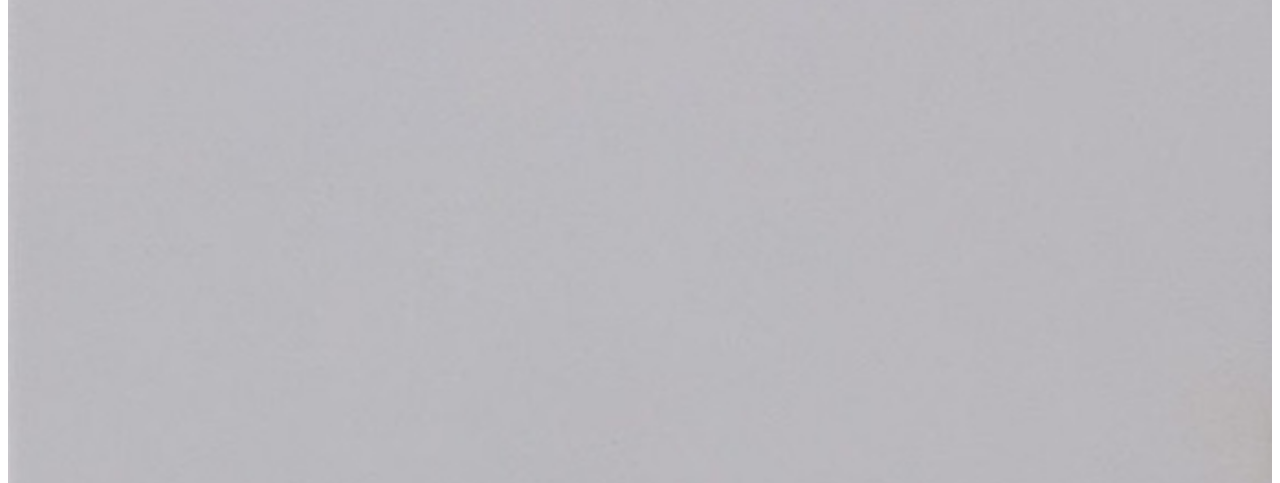
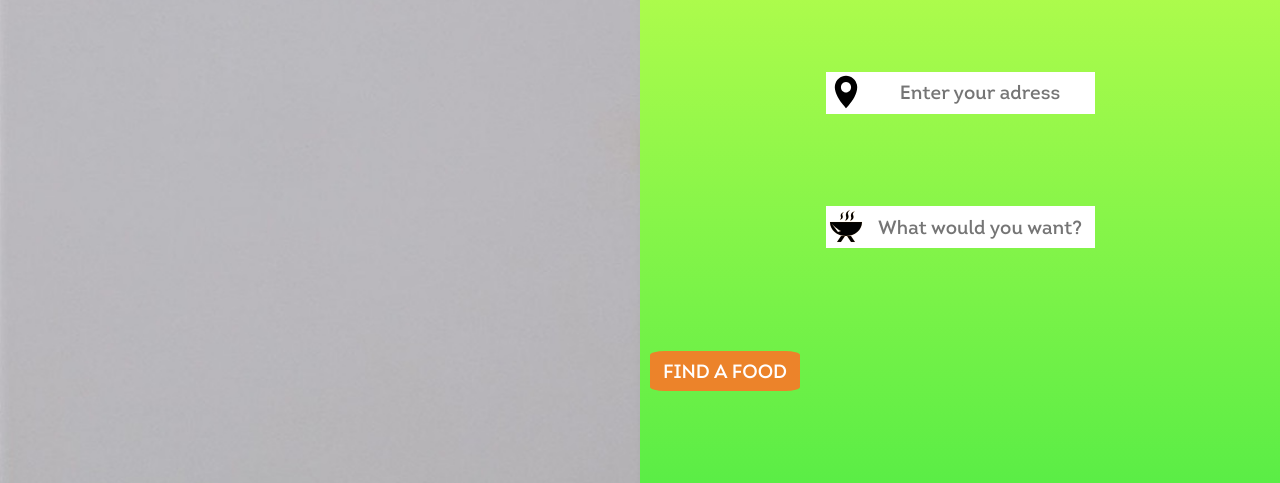
Before and after one commit to factoriaf5-p52/yum-yum-HelAige, a plain HTML site: page fonts/Intro/index.html in a window 1280 px wide. Shown: the part 171-654 px from the top of the page. Drawn offline with Linux system fonts and the light colour scheme.

Commit message:
formulary

```diff
--- a/fonts/Intro/index.css
+++ b/fonts/Intro/index.css
@@ -15,6 +15,7 @@
 
 * {
     font-family: 'Intro';
+    margin: 0;
 }
 
 #btn-menu {
@@ -85,17 +86,19 @@ label img {
 }
 
 .form {
-    display: flex;
-    flex-wrap: wrap;
+    display: grid;
+    grid-template-columns: 50% 50%;
 }
 .form img {
     width: 100%;
 }
 form {
-    display: flex;
+    display: grid;
+    grid-template-rows: auto auto auto;
     background: linear-gradient(rgba(181, 255, 45, 0.849), rgba(54, 233, 30, 0.822));
 }
 form p {
+    grid-row: 1 / 2;
     color: white;
     font-size: 40px;
     font-weight: 900;
@@ -104,18 +107,37 @@ form p {
 form input {
     display: list-item;
     text-align: center;
-    width: 250px;
+    width: 225px;
     height: 40px;
+    border: none;
     margin-bottom: 5px;
-    margin-left: 70px;
+    /* margin-left: 70px; */
     font-size: larger;
 }
+form label {
+    background-color: white;
+    height: 42px;
+}
+.where {
+    grid-row: 2 / 3;
+    display: flex;
+    justify-content: center;
+}
+.what {
+    grid-row: 3 / 4;
+    display: flex;
+    justify-content: center;
+}
 #submit {
+    grid-row: 4 / 5;
+    display: flex;
+    /* align-content: center; */
     color: white;
     border: none;
+    margin: 10px;
     background-color: rgba(247, 123, 41, 0.925);
     width: 150px;
-    border-radius: 10% 10%;
+    border-radius: 10%;
 }
 
 .how-works {
--- a/fonts/Intro/index.html
+++ b/fonts/Intro/index.html
@@ -9,7 +9,9 @@
 
 </head>
 <body>
-<!--HEADER-->
+
+<!---------------HEADER---------------->
+
 <header>
     <div>
         <img src="/images/logo.svg" alt="logo de la empresa">
@@ -39,10 +41,14 @@
         <img src="/gris.jpg" alt="grey image">
         <form action="" class="contact">
             <p>ORDER FROM RESTAURANTS AROUND YOU</p>
-            <label for="address"><img src="/images/pin.svg" /></label>
-            <input type="text" id="address" name="address" placeholder="Enter your adress">
-            <label for="want"><img src="/images/bbq.svg" /></label>
-            <input type="text" id="want" name="want" placeholder="What would you want?">
+            <div class="where">
+                <label for="address"><img src="/images/pin.svg" /></label>
+                <input type="text" id="address" name="address" placeholder="Enter your adress">
+            </div>
+            <div class="what">
+                <label for="want"><img src="/images/bbq.svg" /></label>
+                <input type="text" id="want" name="want" placeholder="What would you want?">
+            </div>
             <input type="submit" id="submit" value="FIND A FOOD">
         </form>
     </section>
```
